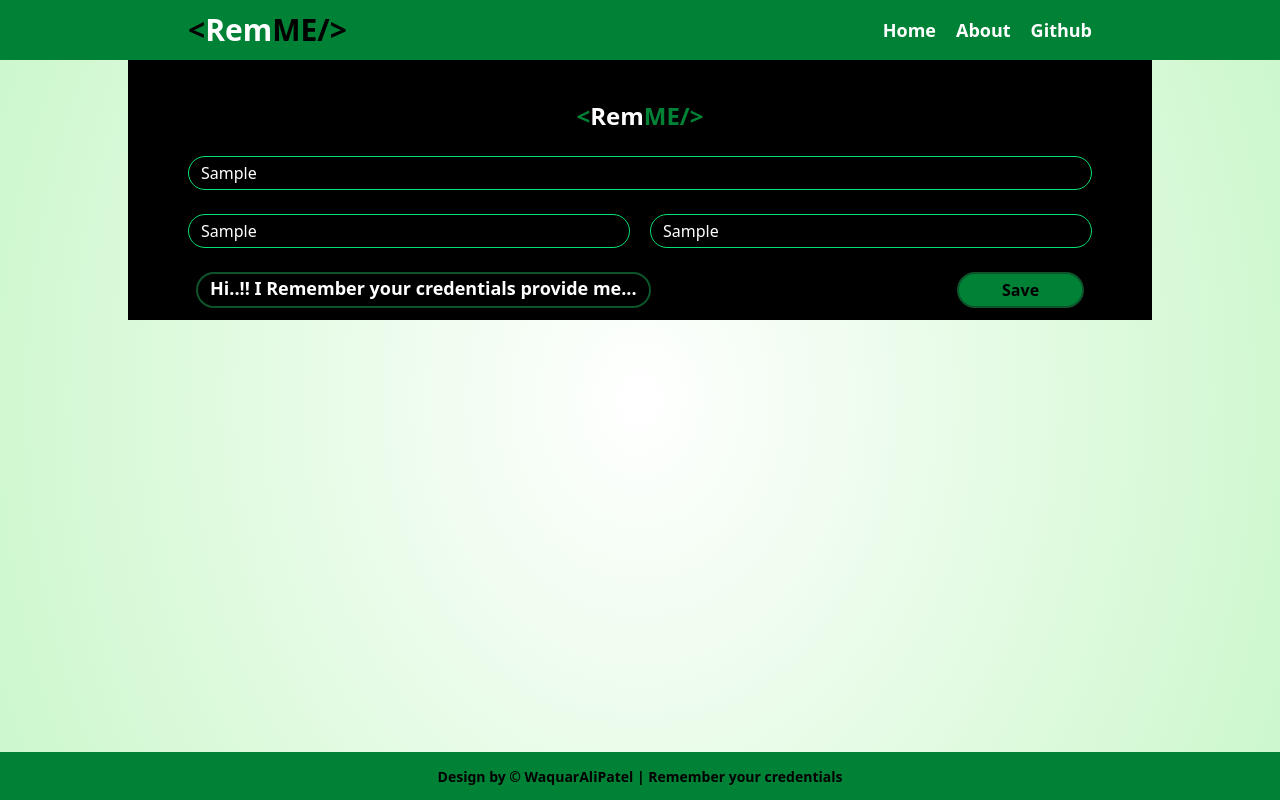
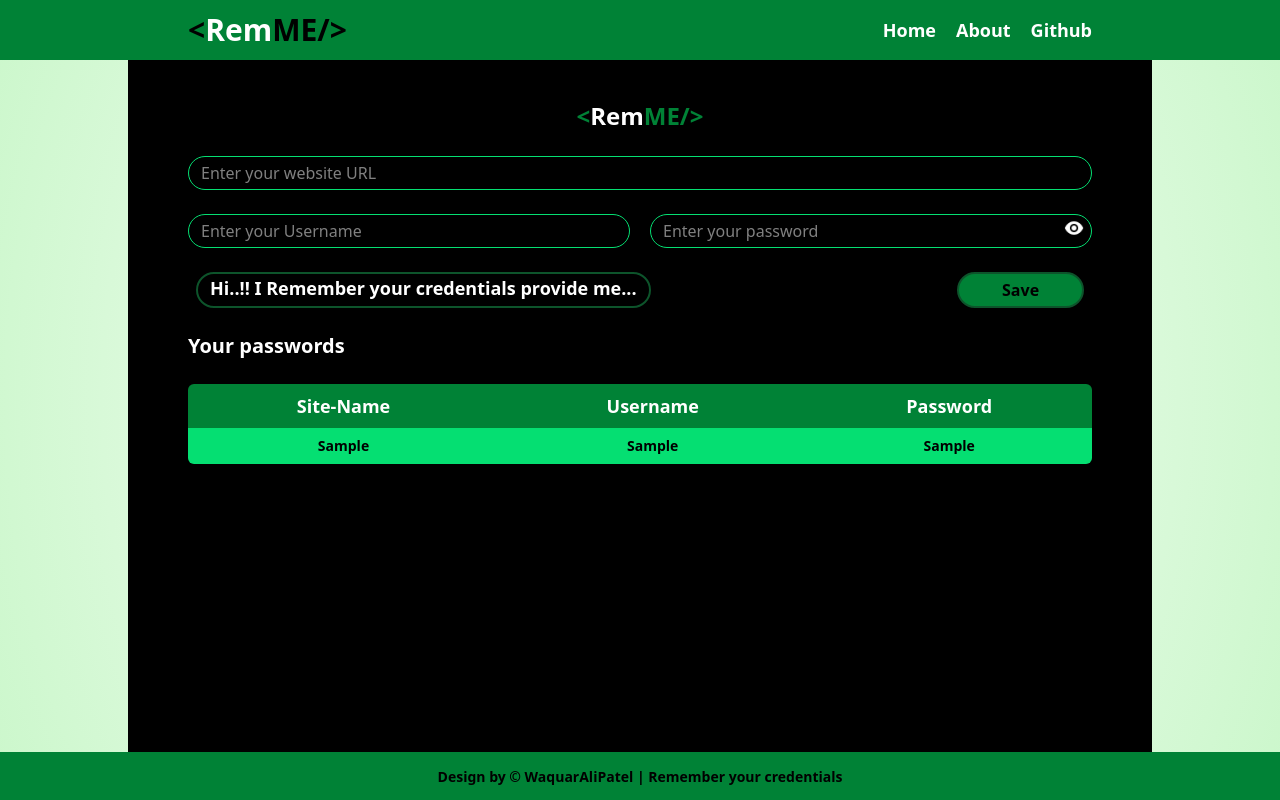
Before and after one commit to waquaralipatel/PasswordsManager-MERN-, a React (Vite) app: page / in a window 1280 px wide. Both pictures are taken after typing "Sample", "Sample", "Sample" into the empty fields and a click on the button "Save". Built offline with nearby package versions, Linux system fonts and the light colour scheme.

Commit message:
Update MainComponent.jsx

```diff
--- a/src/components/MainComponent.jsx
+++ b/src/components/MainComponent.jsx
@@ -1,23 +1,79 @@
 import React from 'react'
+import { useRef, useState, useEffect } from 'react'
 
 const MainComponent = () => {
+    const ref = useRef()
+    const [passArray, setpassArray] = useState([])
+    const [form, setform] = useState({ site: "", username: "", password: "" })
+
+    useEffect(() => {
+        const pwds = localStorage.getItem("passwords")
+        if (pwds) {
+            setpassArray(JSON.parse(pwds))
+        }
+    }, [])
+
+    const handleChange = (e) => {
+        setform({ ...form, [e.target.name]: e.target.value })
+    }
+
+    const showPassword = () => {
+        alert("Password is 12345")
+        if (ref.current.src.includes("icons/passDisable.png")) {
+            ref.current.src = "icons/passVisible.png"
+        } else {
+            ref.current.src = "icons/passDisable.png"
+        }
+
+    }
+
+    const savePwd = () => {
+        setpassArray([...passArray, form])
+        localStorage.setItem("passwords", JSON.stringify([...passArray, form]))
+        setform({site:"",username:"",password:""})
+        console.log([...passArray, form])
+    }
+
     return (
         <>
-            <div class="absolute top-0 z-[-2] h-screen w-screen rotate-180 transform bg-white bg-[radial-gradient(60%_120%_at_50%_50%,hsla(0,0%,100%,0)_0,rgba(144,238,144,0.5)_100%)]"></div>
-            <div className="flex flex-col gap-6 container max-w-5xl mx-auto px-15 py-3 text-white bg-black pt-10 ">
+            <div className="absolute top-0 z-[-2] h-screen w-screen rotate-180 transform bg-white bg-[radial-gradient(60%_120%_at_50%_50%,hsla(0,0%,100%,0)_0,rgba(144,238,144,0.5)_100%)]"></div>
+            <div className="h-[90vh] flex flex-col gap-6 container max-w-5xl mx-auto px-15 py-3 text-white bg-black pt-10 overflow-y-hidden">
                 <div className="logo font-bold text-2xl text-center ">
                     <span className="text-green-700 ">&lt;</span>
                     <span className='text-white'>Rem</span>
                     <span className='text-green-700'>ME/&gt;</span>
                 </div>
-                <input type=" text" placeholder='Enter your website URL' className='border-1 border-green-400 rounded-full py-1 px-3 w-full' />
-                <div className="name-pwd flex gap-5">
-                    <input type=" text" placeholder='Enter your Username' className='border-1 border-green-400 rounded-full py-1 px-3 w-full' />
-                    <input type=" text" placeholder='Enter your password' className='border-1 border-green-400 rounded-full py-1 px-3 w-full' />
+                <input name='site' onChange={handleChange} value={form.site} type=" text" placeholder='Enter your website URL' className='border-1 border-green-400 rounded-full py-1 px-3 w-full' />
+                <div className="name-pwd flex gap-5 relative">
+                    <input name='username' onChange={handleChange} value={form.username} type=" text" placeholder='Enter your Username' className='border-1 border-green-400 rounded-full py-1 px-3 w-full' />
+                    <input name='password' onChange={handleChange} value={form.password} type=" text" placeholder='Enter your password' className='border-1 border-green-400 rounded-full py-1 px-3 w-full' />
+                    <span onClick={showPassword} className='absolute right-0  cursor-pointer '><img ref={ref} className='invert w-7 pr-2 pt-1' src="icons/passVisible.png" alt="" /></span>
                 </div>
                 <div className="save-btn w-full flex justify-between px-2">
-                <p className='text-lg font-bold border-2 border-green-900 rounded-full px-3 '>Hi..!! I Remember your credentials provide me...</p>
-                <button className='bg-green-700 hover:bg-green-500 rounded-full w-1/7 py-1 font-bold text-black border-2 border-green-900'>Save</button>
+                    <p className='text-lg font-bold border-2 border-green-900 rounded-full px-3 '>Hi..!! I Remember your credentials provide me...</p>
+                    <button onClick={savePwd} className='bg-green-700 hover:bg-green-500 rounded-full w-1/7 py-1 font-bold text-black border-2 border-green-900 cursor-pointer'>Save</button>
+                </div>
+                <div className="passwords-table flex flex-col gap-6 overflow-y-auto">
+                    <span className='text-xl font-bold'>Your passwords</span>
+                    {passArray.length === 0 && <p className='text-center text-lg font-bold'>No passwords saved yet..!!</p>}
+                    {passArray.length !=0 &&<table className='table-auto overflow-hidden rounded-md'>
+                        <thead className='bg-green-700 text-white p-9'>
+                            <tr>
+                                <th className='py-2 text-lg font-bold'>Site-Name</th>
+                                <th className='py-2 text-lg font-bold'>Username</th>
+                                <th className='py-2 text-lg font-bold'>Password</th>
+                            </tr>
+                        </thead>
+                        <tbody className='bg-green-400 text-black pb-20'>
+                            {passArray.map((item)=>{
+                                return (<tr className='text-center text-sm font-bold'>
+                                <td className="py-2"><a href={item.site} target='_blank'>{ item.site}</a></td>
+                                <td className="py-2">{item.username}</td>
+                                <td className="py-2">{item.password}</td>
+                            </tr>)
+                            })}
+                        </tbody>
+                    </table>}
                 </div>
 
             </div>
```
